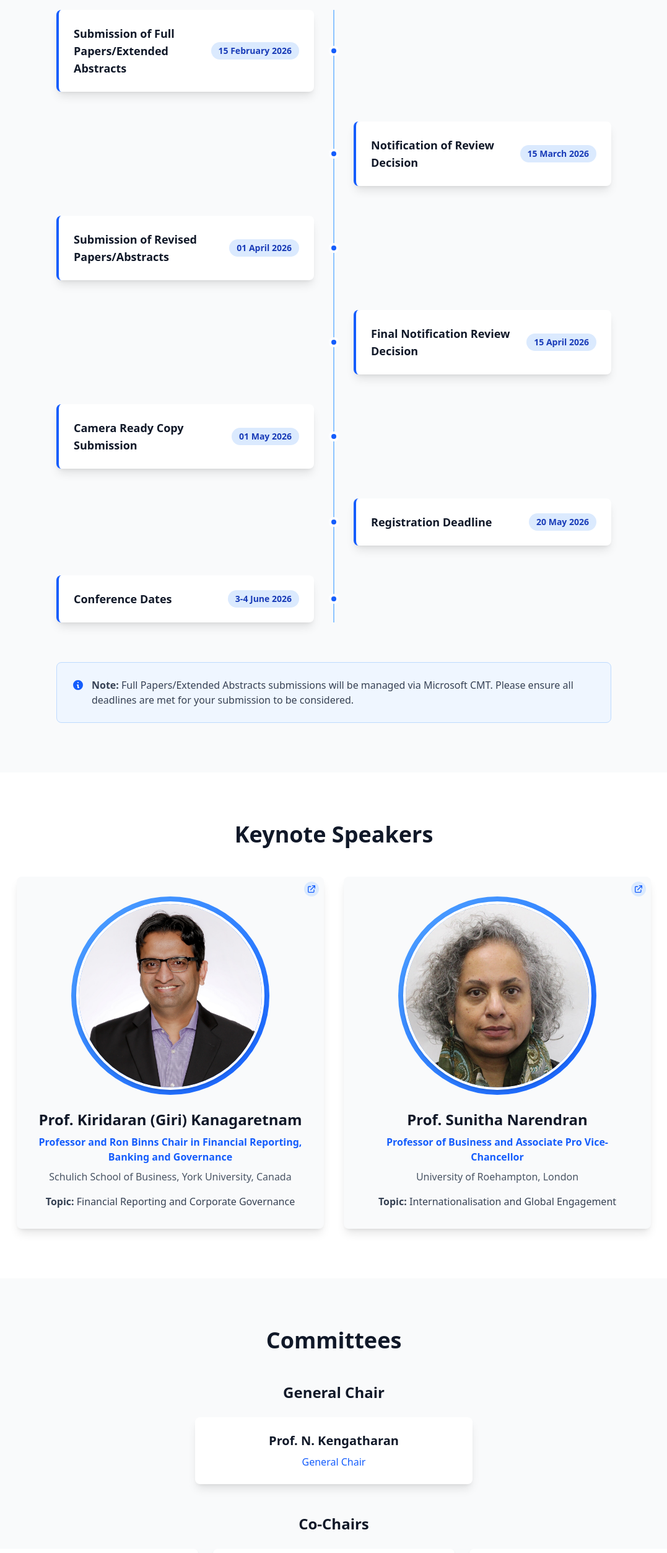
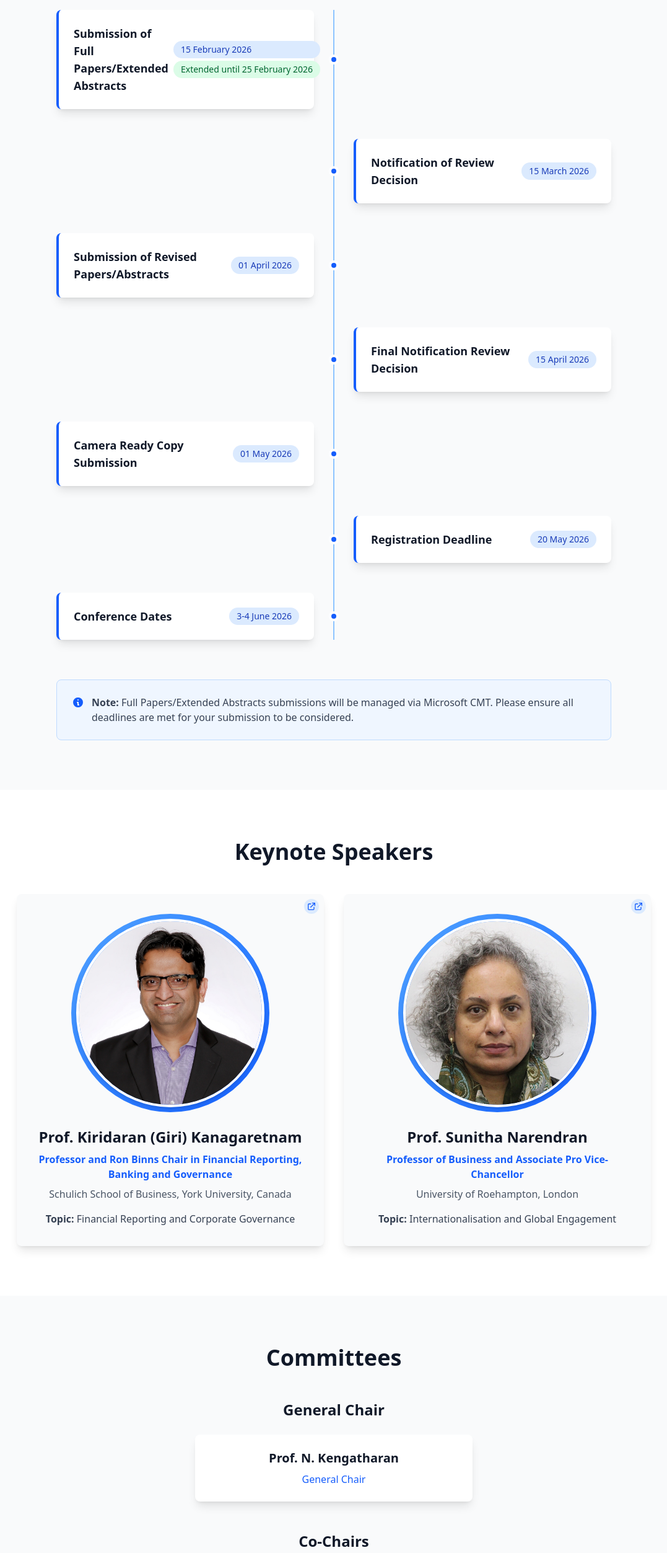
Before and after one commit to achchuthany/iccm-2026, a React (Vite) app: page / in a window 1280 px wide. Shown: the part 3531-6036 px from the top of the page at 62% size, without its empty margins (101-1178 px from the left). Built offline with nearby package versions, Linux system fonts and the light colour scheme.

Commit message:
date change

```diff
--- a/src/pages/Committees.jsx
+++ b/src/pages/Committees.jsx
@@ -5,8 +5,8 @@ const Committees = () => {
     ],
     coChairs: [
       { name: 'Prof. (Ms). S. Shanmugathas', role: 'Co-Chair' },
-      { name: 'Prof. S. Sivesan', role: 'Co-Chair' },
-      { name: 'Prof. (Ms) L. Kengatharan', role: 'Co-Chair' },
+      { name: 'Dr.(Ms).S.Vaikunthavasan', role: 'Co-Chair' },
+      { name: 'Prof.R.Vijayakumaran', role: 'Co-Chair' },
       { name: 'Prof. P. Pratheepkanth', role: 'Co-Chair' },
       { name: 'Prof. S. Achchuthan', role: 'Co-Chair' },
       { name: 'Dr. A. Saravanabawan', role: 'Co-Chair' },
--- a/src/pages/ImportantDates.jsx
+++ b/src/pages/ImportantDates.jsx
@@ -1,6 +1,6 @@
 const ImportantDates = () => {
   const dates = [
-    { event: 'Submission of Full Papers/Extended Abstracts', date: '15 February 2026' },
+    { event: 'Submission of Full Papers/Extended Abstracts', date: '15 February 2026 ' ,extented:'25 February 2026'},
     { event: 'Notification of Review Decision', date: '15 March 2026' },
     { event: 'Submission of Revised Papers/Abstracts', date: '01 April 2026' },
     { event: 'Final Notification Review Decision', date: '15 April 2026' },
@@ -34,10 +34,15 @@ const ImportantDates = () => {
                       <h3 className="text-lg font-semibold text-gray-900 dark:text-white">
                         {item.event}
                       </h3>
-                      <div className="flex-shrink-0">
-                        <span className="inline-flex items-center px-3 py-1 rounded-full text-sm font-semibold bg-blue-100 dark:bg-blue-900 text-blue-800 dark:text-blue-200">
+                      <div className="flex-shrink-0 flex flex-col gap-1">
+                        <span className="inline-flex items-center px-3 py-1 rounded-full text-sm font-normal bg-blue-100 dark:bg-blue-900 text-blue-800 dark:text-blue-200">
                           {item.date}
                         </span>
+                        {item.extented && (
+                          <span className="inline-flex items-center px-3 py-1 rounded-full text-sm font-normal bg-green-100 dark:bg-green-900 text-green-800 dark:text-green-200">
+                            Extended until {item.extented}
+                          </span>
+                        )}
                       </div>
                     </div>
                   </div>
```
